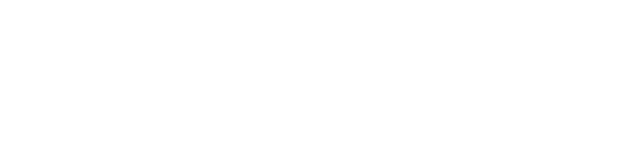
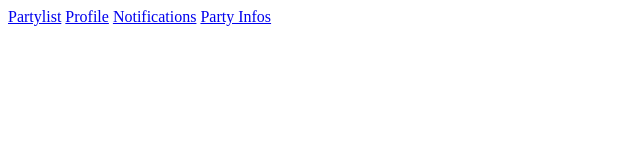
Before and after one commit to htl-leo-itp-25-27-4-5BHITM/Partyhub, a plain HTML site: page src/main/resources/META-INF/resources/homepage/homepage.html in a window 1280 px wide. Shown: the whole page, without its empty margins (0-640 px from the left). Drawn offline with Linux system fonts and the light colour scheme.

Commit message:
added simple links

```diff
--- a/src/main/resources/META-INF/resources/homepage/homepage.html
+++ b/src/main/resources/META-INF/resources/homepage/homepage.html
@@ -6,6 +6,9 @@
     <title>Homepage</title>
 </head>
 <body>
-
+    <a href="../listPartys/listPartys.html">Partylist</a>
+    <a href="../profile/profile.html">Profile</a>
+    <a href="../notifications/">Notifications</a>
+    <a href="../advancedPartyInfos/">Party Infos</a>
 </body>
 </html>
```
Also changed, not shown: src/main/resources/META-INF/resources/index.html (+2 -0 lines).
